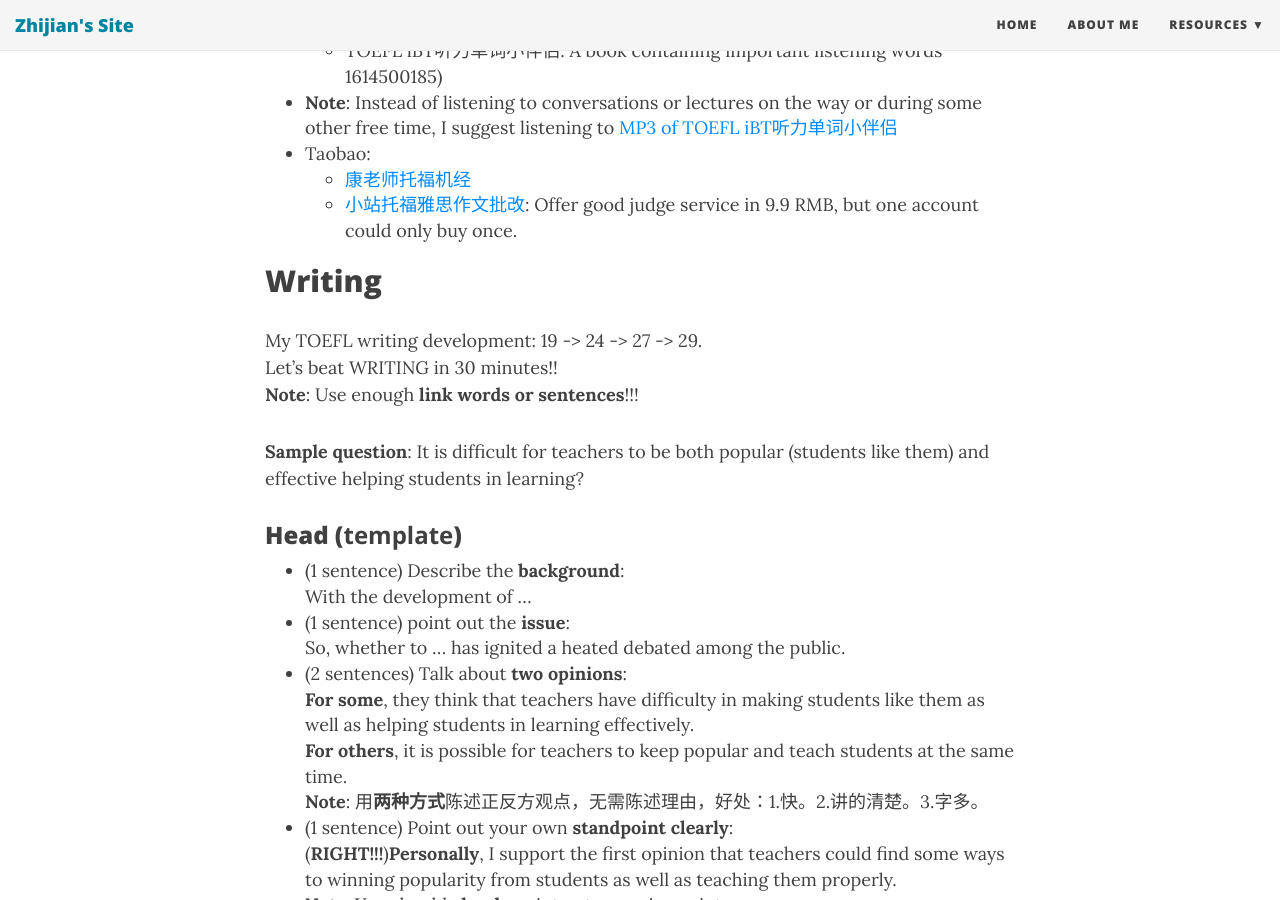
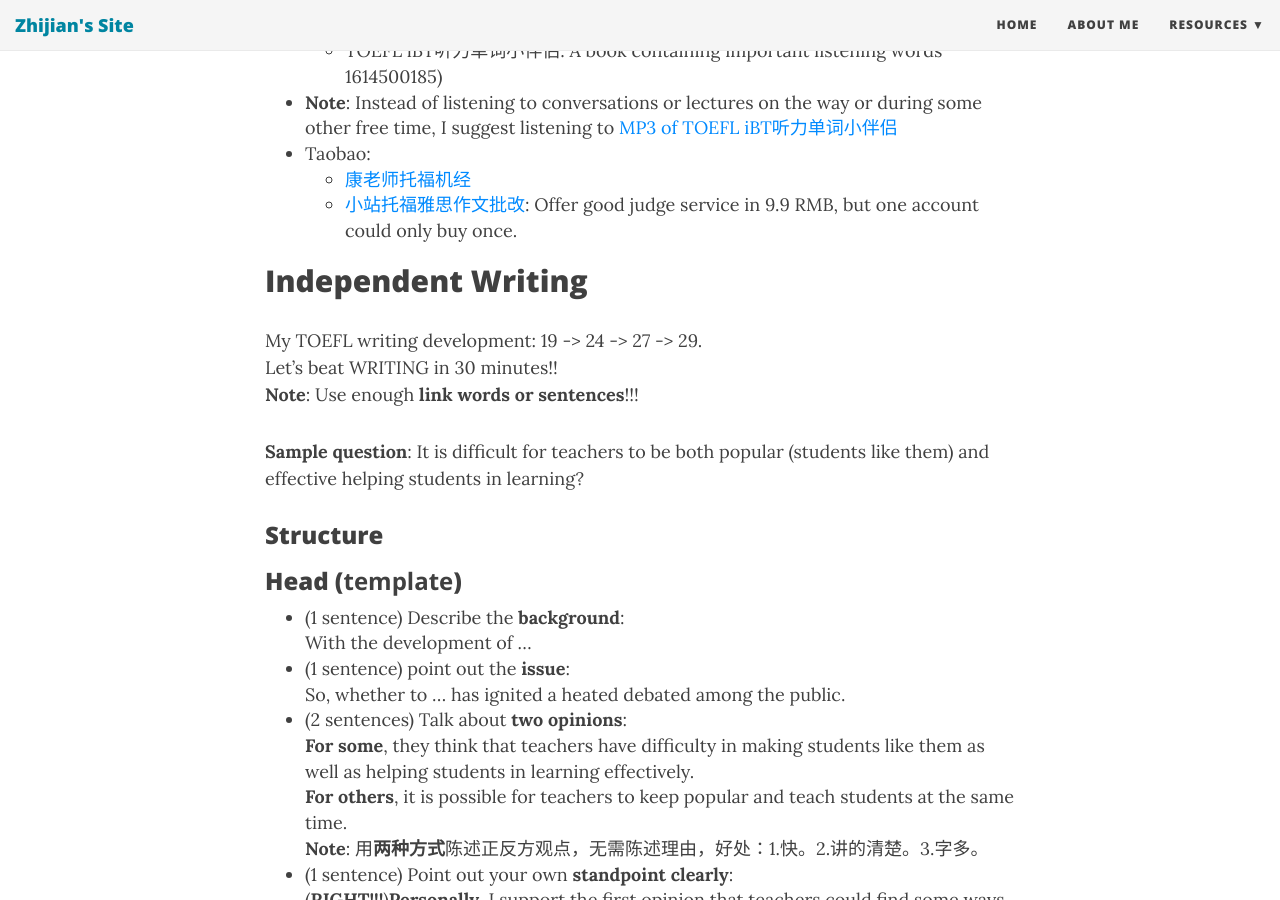
Before and after one commit to softwarelight/ZhijianJiang, a Jekyll site: the page built from _posts/2016-09-24-TOEFL-experience.md, in a window 1280 px wide and 900 px high, scrolled down 692 px. Built offline with Jekyll 4.4.1, drawn with Linux system fonts in a browser that asks for light colours; nearby versions of some CDN libraries; comment, search, counter and statistics services are not loaded; some of the changed text lies outside the part shown.

Commit message:
divide writing to independent and integrated;
add structure in independent

```diff
--- a/_posts/2016-09-24-TOEFL-experience.md
+++ b/_posts/2016-09-24-TOEFL-experience.md
@@ -22,12 +22,14 @@ After struggling with TOEFL four times, from 78 to 106, maybe some of my ideas a
     * [康老师托福机经](https://klstfjj.taobao.com/shop/view_shop.htm?spm=a230r.1.14.5.ZWCzAd&user_number_id=1614500185)
     * [小站托福雅思作文批改](https://detail.tmall.com/item.htm?id=530167003743&ali_refid=a3_430583_1006:1110853830:N:%E9%9B%85%E6%80%9D%E5%86%99%E4%BD%9C:dc9fd85025a7cd14a5ba038bb81b0225&ali_trackid=1_dc9fd85025a7cd14a5ba038bb81b0225&spm=a230r.1.14.3.Eqj04c): Offer good judge service in 9.9 RMB, but one account could only buy once.
 
-## Writing
+## Independent Writing
 My TOEFL writing development: 19 -> 24 -> 27 -> 29.
 Let's beat WRITING in 30 minutes!!
 **Note**: Use enough **link words or sentences**!!!
 
 **Sample question**: It is difficult for teachers to be both popular (students like them) and effective helping students in learning?
+
+### Structure
 
 ### Head (**template**)
 * (1 sentence) Describe the **background**:
```
Also changed, not shown: other parts of _posts/2016-09-24-TOEFL-experience.md (+3 -0 lines).
